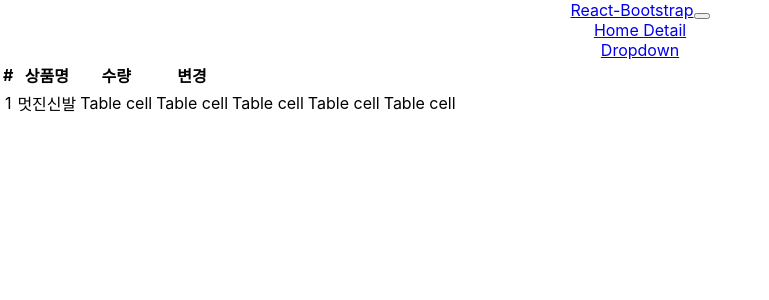
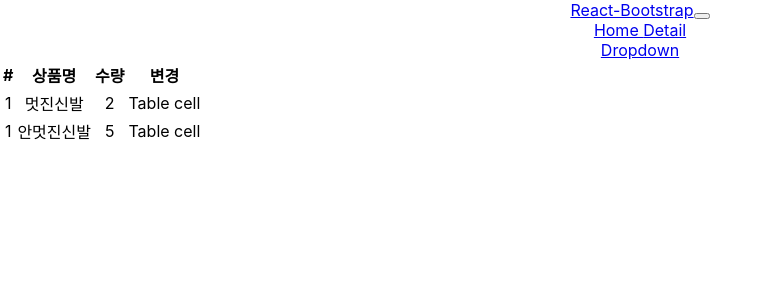
Before and after one commit to kaperrdenden/react-projects, a React (Create React App) app in the folder shop/: page /cart in a window 1280 px wide. Shown: the top 300 px of the page, without its empty margins (0-769 px from the left). Built offline with nearby package versions, Linux system fonts and the light colour scheme; the HTML template or start-up script is replaced by a standard one.

Commit message:
장바구니 화면 렌더링 시킬때 state 값을 참조해서 동적으로 변화하게 만들기

```diff
--- a/shop/src/Cart.js
+++ b/shop/src/Cart.js
@@ -16,15 +16,21 @@ function Cart(props){
       </tr>
     </thead>
     <tbody>
-      <tr>
-        <td>1</td>
-        <td>{props.state[0].name}</td>
-        <td>Table cell</td>
-        <td>Table cell</td>
-        <td>Table cell</td>
-        <td>Table cell</td>
-        <td>Table cell</td>
-      </tr>
+
+        {
+            props.state.map((item, i)=>{
+                return(
+                    <tr key={i}>
+                    <td>1</td>
+                    <td>{item.name}</td>
+                    <td>{item.quan}</td>
+                    <td>Table cell</td>
+
+                  </tr>
+                )
+            })
+        }
+
 
     </tbody>
   </Table>
--- a/shop/src/index.js
+++ b/shop/src/index.js
@@ -9,7 +9,10 @@ import { BrowserRouter,HashRouter } from 'react-router-dom';
 import { Provider } from 'react-redux';
 import {createStore} from 'redux';
 let store = createStore( ()=>{
-  return [{id : 0, name : '멋진신발', quan: 2}]
+  return [
+    {id : 0, name : '멋진신발', quan: 2},
+    {id : 1, name : '안멋진신발', quan: 5}
+]
 } );
 
 ReactDOM.render(
```
